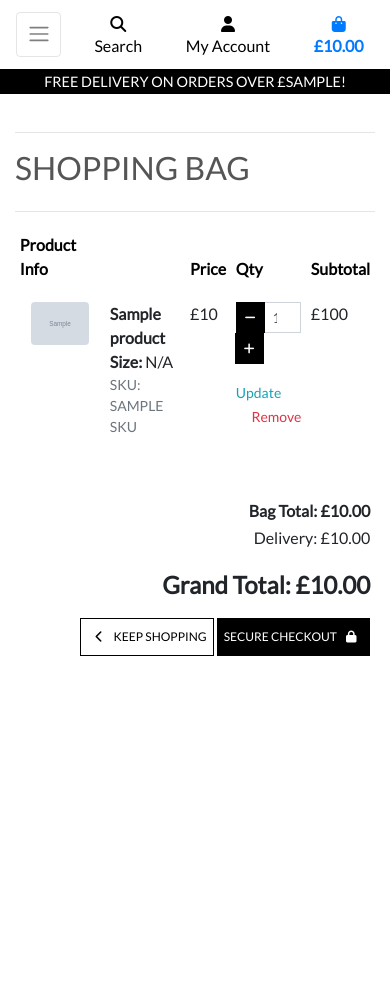
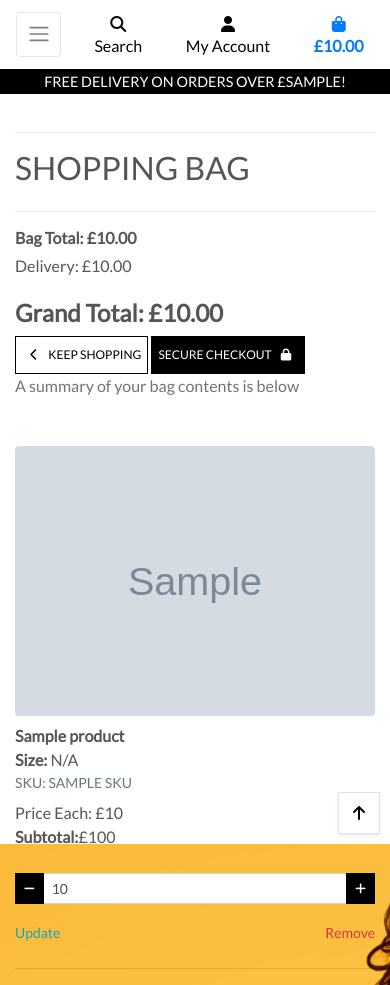
Before and after one commit to John-Kingham/boutique_ado_v1, a Django app: template bag/templates/bag/bag.html in a window 390 px wide. Before the commit the page ends 656 px from the top, so only its background shows below. Run offline with Django 3.2, Linux system fonts and the light colour scheme; the template is opened without the code that fills it: most values are stand-ins (such as "Sample title", 1, 10 or a date in 2020); grey boxes marked "Sample" are stand-in pictures; some libraries are stand-ins or nearby versions.

Commit message:
feat: add bag page styling for mobile

```diff
--- /dev/null
+++ b/bag/templates/bag/bag-total.html
@@ -0,0 +1,8 @@
+<h6><strong>Bag Total: £{{ total|floatformat:2 }}</strong></h6>
+<h6>Delivery: £{{ delivery|floatformat:2 }}</h6>
+<h4 class="mt-4"><strong>Grand Total: £{{ grand_total|floatformat:2 }}</strong></h4>
+{% if free_delivery_delta > 0 %}
+  <p class="mb-1 text-danger">
+    You could get free delivery by spending just <strong>£{{ free_delivery_delta }}</strong> more!
+  </p>
+{% endif %}
--- a/bag/templates/bag/bag.html
+++ b/bag/templates/bag/bag.html
@@ -27,7 +27,49 @@
     <div class="row">
       <div class="col">
         {% if bag_items %}
-          <div class="table-responsive rounded">
+
+        <!-- Shopping bag on mobile -->
+          <div class="d-block d-md-none">
+            <div class="row">
+              <div class="col">
+                {% include "bag/bag-total.html" %}
+              </div>
+            </div>
+            <div class="row">
+              <div class="col">
+                {% include "bag/checkout-buttons.html" %}
+                <p class="text-muted mb-5">A summary of your bag contents is below</p>
+                {% for item in bag_items %}
+                  <div class="row">
+                    <div class="col-12 col-sm-6 mb-2">
+                      {% include "bag/product-image.html" %}
+                    </div>
+                    <div class="col-12 col-sm-6 mb-2">
+                      {% include "bag/product-info.html" %}
+                    </div>
+                    <div class="col-12 col-sm-6 mb-2">
+                      <p class="my-0">Price Each: £{{ item.product.price }}</p>
+                      <p><strong>Subtotal:</strong>£{{ item.product.price|calc_subtotal:item.quantity }}</p>
+                    </div>
+                    <div class="col-12 col-sm-6 mb-2">
+                      {% include "bag/quantity-form.html" %}
+                    </div>
+                  </div>
+                  <div class="row"><div class="col"><hr></div></div>
+                {% endfor %}
+
+                <!-- Back to top -->
+                <div class="btt-button shadow-sm rounded-0 border border black">
+                  <a class="btt-link d-flex h-100">
+                    <i class="fas fa-arrow-up text-black mx-auto my-auto"></i>
+                  </a>
+                </div>
+              </div>
+            </div>
+          </div>
+
+          <!-- Shopping bag on tablet & desktop -->
+          <div class="table-responsive rounded d-none d-md-block">
             <table class="table table-sm table-borderless">
               <thead class="text-black">
                 <tr>
@@ -43,77 +85,34 @@
               {% for item in bag_items %}
                 <tr>
                   <td class="p-3 w-25">
-                    {% if item.product.image %}
-                      <img src="{{ item.product.image.url }}" alt="{{ item.product.name }}" class="img-fluid rounded">
-                    {% else %}
-                      <img src="{{ MEDIA_URL }}noimage.png" alt="{{ item.product.name }}" class="img-fluid rounded">
-                    {% endif %}
+                    {% include "bag/product-image.html" %}
                   </td>
                   <td class="py-3">
-                    <p class="my-0"><strong>{{ item.product.name }}</strong></p>
-                    <p class="my-0"><strong>Size: </strong>{% if item.product.has_sizes %}{{ item.size|upper }}{% else %}N/A{% endif %}</p>
-                    <p class="my-0 small text-muted">SKU: {{ item.product.sku|upper }}</p>
+                    {% include "bag/product-info.html" %}
                   </td>
                   <td class="py-3">
                     <p class="my-0">£{{ item.product.price }}</p>
                   </td>
                   <td class="py-3">
-                    <form class="form update-form" method="POST" action="{% url 'adjust_bag' item.item_id %}">
-                      {% csrf_token %}
-                      <div class="form-group">
-                        <div class="input-group">
-                          <div class="input-group-prepend">
-                            <button class="decrement-qty btn btn-black btn-sm rounded-0" data-item_id="{{ item.item_id }}" id="decrement-qty_{{ item.item_id }}">
-                              <span>
-                                <i class="fas fa-minus fa-sm"></i>
-                              </span>
-                            </button>
-                          </div>
-                          <input class="form-control form-control-sm qty_input" type="number" name="quantity" value="{{ item.quantity }}"
-                            min="1" max="99" data-item_id="{{ item.item_id }}" id="id_qty_{{ item.item_id }}">
-                          <div class="input-group-append">
-                            <button class="increment-qty btn btn-black btn-sm rounded-0" data-item_id="{{ item.item_id }}" id="increment-qty_{{ item.item_id }}">
-                              <span>
-                                <i class="fas fa-plus fa-sm"></i>
-                              </span>
-                            </button>
-                          </div>
-                          {% if item.product.has_sizes %}
-                            <input type="hidden" name="product_size" value="{{ item.size }}">
-                          {% endif %}
-                        </div>
-                      </div>
-                    </form>
-                    <a class="update-link text-info"><small>Update</small></a>
-                    <a class="remove-link text-danger float-right" id="remove_{{ item.item_id }}" data-product_size="{{ item.size }}"><small>Remove</small></a>
+                    {% include "bag/quantity-form.html" %}
                   </td>
                   <td class="py-3">
                     <p class="my-0">£{{ item.product.price|calc_subtotal:item.quantity }}</p>
                   </td>
                 </tr>
               {% endfor %}
+
+              <!-- Shopping bag total -->
               <tr>
                 <td colspan="5" class="pt-5 text-right">
-                  <h6><strong>Bag Total: £{{ total|floatformat:2 }}</strong></h6>
-                  <h6>Delivery: £{{ delivery|floatformat:2 }}</h6>
-                  <h4 class="mt-4"><strong>Grand Total: £{{ grand_total|floatformat:2 }}</strong></h4>
-                  {% if free_delivery_delta > 0 %}
-                    <p class="mb-1 text-danger">
-                      You could get free delivery by spending just <strong>£{{ free_delivery_delta }}</strong> more!
-                    </p>
-                  {% endif %}
+                  {% include "bag/bag-total.html" %}
                 </td>
               </tr>
+
+              <!-- Keep shopping / checkout buttons -->
               <tr>
                 <td colspan="5" class="text-right">
-                  <a href="{% url 'products' %}" class="btn btn-outline-black rounded-0 btn-lg">
-                    <span class="icon"><i class="fas fa-chevron-left"></i></span>
-                    <span class="text-uppercase">Keep Shopping</span>
-                  </a>
-                  <a href="{% url 'checkout' %}" class="btn btn-black rounded-0 btn-lg">
-                    <span class="text-uppercase">Secure Checkout</span>
-                    <span class="icon"><i class="fas fa-lock"></i></span>
-                  </a>
+                  {% include "bag/checkout-buttons.html" %}
                 </td>
               </tr>
             </table>
@@ -156,5 +155,11 @@
         location.reload();
       });
     });
+
+    // Back to top button
+    $(".btt-link").on("click", function() {
+      window.scrollTo(0, 0);
+    });
   </script>
+
 {% endblock postloadjs %}
--- /dev/null
+++ b/bag/templates/bag/checkout-buttons.html
@@ -0,0 +1,8 @@
+<a href="{% url 'products' %}" class="btn btn-outline-black rounded-0 btn-lg">
+  <span class="icon"><i class="fas fa-chevron-left"></i></span>
+  <span class="text-uppercase">Keep Shopping</span>
+</a>
+<a href="{% url 'checkout' %}" class="btn btn-black rounded-0 btn-lg">
+  <span class="text-uppercase">Secure Checkout</span>
+  <span class="icon"><i class="fas fa-lock"></i></span>
+</a>
--- /dev/null
+++ b/bag/templates/bag/product-image.html
@@ -0,0 +1,5 @@
+{% if item.product.image %}
+  <img class="img-fluid rounded" src="{{ item.product.image.url }}" alt="{{ item.product.name }}">
+{% else %}
+  <img class="img-fluid rounded" src="{{ MEDIA_URL }}noimage.png" alt="{{ item.product.name }}">
+{% endif %}
--- /dev/null
+++ b/bag/templates/bag/product-info.html
@@ -0,0 +1,3 @@
+<p class="my-0"><strong>{{ item.product.name }}</strong></p>
+<p class="my-0"><strong>Size: </strong>{% if item.product.has_sizes %}{{ item.size|upper }}{% else %}N/A{% endif %}</p>
+<p class="my-0 small text-muted">SKU: {{ item.product.sku|upper }}</p>
--- /dev/null
+++ b/bag/templates/bag/quantity-form.html
@@ -0,0 +1,30 @@
+<form class="form update-form" method="POST" action="{% url 'adjust_bag' item.item_id %}">
+  {% csrf_token %}
+  <div class="form-group">
+    <div class="input-group">
+      <div class="input-group-prepend">
+        <button class="decrement-qty btn btn-sm btn-black rounded-0"
+          data-item_id="{{ item.item_id }}" id="decrement-qty_{{ item.item_id }}">
+          <span>
+            <i class="fas fa-minus fa-sm"></i>
+          </span>
+        </button>
+      </div>
+      <input class="form-control form-control-sm qty_input" type="number"
+        name="quantity" value="{{ item.quantity }}" min="1" max="99"
+        data-item_id="{{ item.item_id }}"
+        id="id_qty_{{ item.item_id }}">
+      <div class="input-group-append">
+        <button class="increment-qty btn btn-sm btn-black rounded-0"
+          data-item_id="{{ item.item_id }}" id="increment-qty_{{ item.item_id }}">
+          <span><i class="fas fa-plus fa-sm"></i></span>
+        </button>
+      </div>
+      {% if item.product.has_sizes %}
+        <input type="hidden" name="product_size" value="{{ item.size }}">
+      {% endif %}
+    </div>
+  </div>
+</form>
+<a class="update-link text-info"><small>Update</small></a>
+<a class="remove-item text-danger float-right" id="remove_{{ item.item_id }}" data-product_size="{{ item.size }}"><small>Remove</small></a>
--- a/products/templates/products/products.html
+++ b/products/templates/products/products.html
@@ -115,6 +115,7 @@
       </div>
     </div>
   </div>
+
   <!-- Back to top -->
   <div class="btt-button shadow-sm rounded-0 border border black">
     <a class="btt-link d-flex h-100">
```
